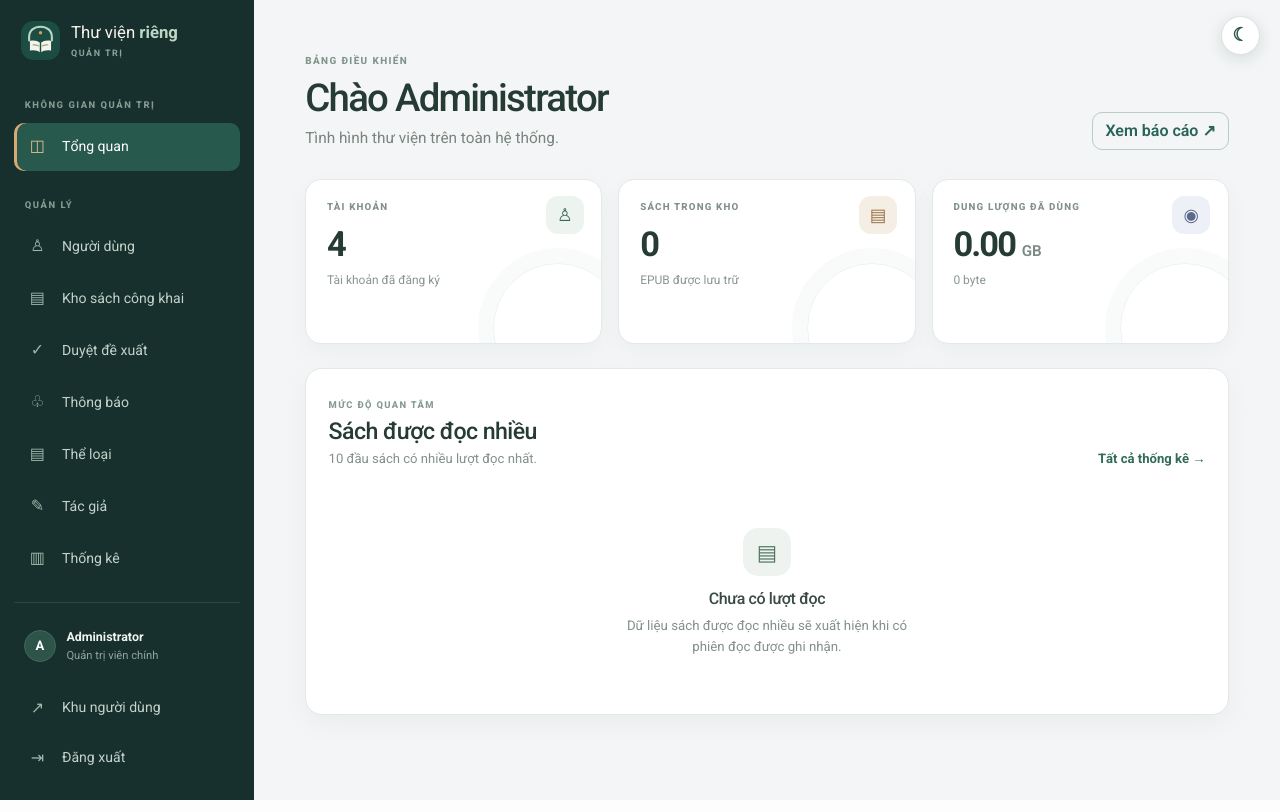
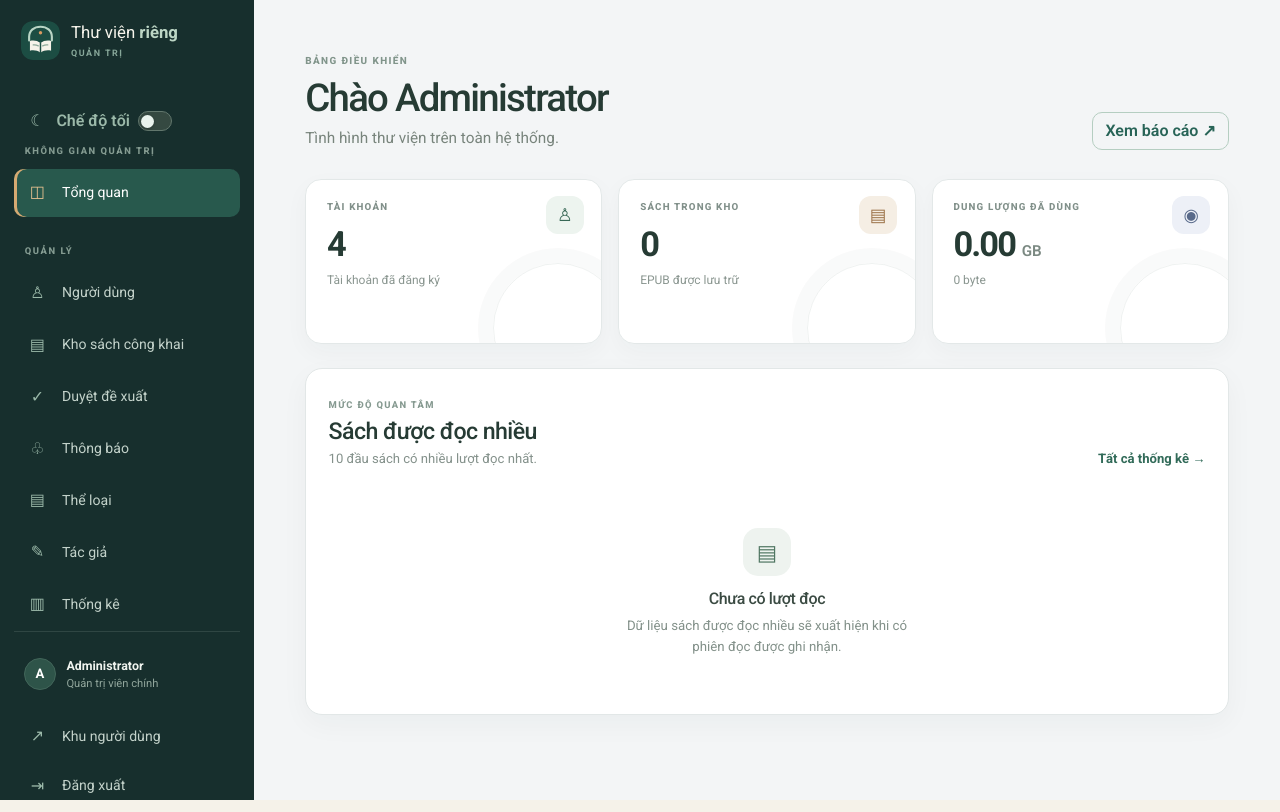
Before and after one commit to thanhcan1105/private_library_laravel, a Laravel app: page /admin in a window 1280 px wide. Run offline with Laravel 12, Linux system fonts and the light colour scheme; a user stored in the database is signed in; data comes from the database, SQL or seed files in the repository; data that the repository does not hold is empty; style sheets or scripts are compiled from the project's sources; parts of the project's set-up code (start-up, migrations or seed data) failed here and were passed over.

Commit message:
Arrange theme control icon label and switch

```diff
--- a/public/css/library.css
+++ b/public/css/library.css
@@ -2280,8 +2280,20 @@ html[data-theme="dark"] body:is(.user-body, .admin-body) :is(.border, .border-to
 html[data-theme="dark"] body:is(.user-body, .admin-body) .app-confirm-modal .modal-content { border-color: #354540; }
 html[data-theme="dark"] body:is(.user-body, .admin-body) .theme-toggle-btn { border-color: #52645b; color: #d8e5de; }
 html[data-theme="dark"] body.user-body .theme-toggle-btn:hover { background: #263d37; color: #fff; }
-.theme-toggle-icon { display: inline-grid; width: 2.45rem; height: 2.45rem; place-items: center; padding: 0; border-radius: 50%; font-size: 1.15rem; line-height: 1; }
-.theme-toggle-icon > span { display: block; width: auto; color: inherit; font-size: inherit; }
-.theme-toggle-icon:hover { transform: translateY(-1px); }
-.admin-theme-toggle { position: fixed; z-index: 1030; top: 1rem; right: 1.25rem; border-color: #d8e2dc; background: #fff; color: #31584b; box-shadow: 0 4px 16px rgba(25, 43, 38, .12); }
-html[data-theme="dark"] body:is(.user-body, .admin-body) .theme-toggle-icon { border-color: #52645b; background: #24332f; color: #f4d58b; }
+.theme-toggle-btn { display: inline-flex; align-items: center; gap: .5rem; white-space: nowrap; }
+.theme-toggle-icon { display: inline-grid; width: 1.1rem; place-items: center; color: #6f7d75; font-size: 1rem; line-height: 1; }
+.theme-toggle-label { font-size: .78rem; font-weight: 600; }
+.theme-toggle-track { position: relative; display: inline-flex; width: 2.15rem; height: 1.2rem; flex: 0 0 auto; align-items: center; padding: .13rem; border: 1px solid #c3cec8; border-radius: 999px; background: #e8eeea; transition: background-color .18s ease, border-color .18s ease; }
+.theme-toggle-thumb { width: .82rem; height: .82rem; border-radius: 50%; background: #fff; box-shadow: 0 1px 3px rgba(0,0,0,.2); transition: transform .18s ease; }
+.theme-toggle-btn[aria-checked="true"] .theme-toggle-track { border-color: #39836f; background: #39836f; }
+.theme-toggle-btn[aria-checked="true"] .theme-toggle-thumb { transform: translateX(.91rem); }
+.admin-side-link.theme-toggle-btn { min-height: 42px; }
+.admin-side-link > .theme-toggle-icon { display: grid; width: 22px; place-items: center; }
+.admin-side-link > .theme-toggle-label { display: block; width: auto; place-items: initial; }
+.admin-side-link > .theme-toggle-track { display: inline-flex; width: 2.15rem; place-items: initial; }
+.admin-side-link > .theme-toggle-label { display: block; width: auto; place-items: initial; }
+.admin-side-link .theme-toggle-track { border-color: #62776d; background: #354941; }
+.admin-side-link[aria-checked="true"] .theme-toggle-track { border-color: #76b99d; background: #39836f; }
+.admin-side-link .theme-toggle-thumb { background: #eaf4ee; }
+html[data-theme="dark"] body.user-body .theme-toggle-btn { background: #24332f; }
+html[data-theme="dark"] body:is(.user-body, .admin-body) .theme-toggle-icon { color: #f4d58b; }
--- a/resources/js/app.js
+++ b/resources/js/app.js
@@ -11,8 +11,6 @@ const applyPrivateLibraryTheme = (theme) => {
     themeButtons.forEach((button) => {
         const isDark = nextTheme === 'dark';
         button.setAttribute('aria-checked', String(isDark));
-        button.setAttribute('aria-label', isDark ? 'Chuyển sang giao diện sáng' : 'Chuyển sang giao diện tối');
-        button.title = isDark ? 'Chuyển sang giao diện sáng' : 'Chuyển sang giao diện tối';
         const icon = button.querySelector('[data-theme-icon]');
         if (icon) {
             icon.textContent = isDark ? '☀' : '☾';
@@ -74,10 +72,7 @@ document.addEventListener('click', async (event) => {
     } catch {
         applyPrivateLibraryTheme(previousTheme);
         button.title = 'Không lưu được giao diện. Hãy thử lại.';
-        window.setTimeout(() => {
-            const isDark = document.documentElement.dataset.theme === 'dark';
-            button.title = isDark ? 'Chuyển sang giao diện sáng' : 'Chuyển sang giao diện tối';
-        }, 2200);
+        window.setTimeout(() => { button.title = 'Chế độ tối'; }, 2200);
     } finally {
         themeButtons.forEach((themeButton) => { themeButton.disabled = false; });
     }
--- a/resources/views/layouts/admin.blade.php
+++ b/resources/views/layouts/admin.blade.php
@@ -23,6 +23,7 @@
 <div class="admin-shell">
     <aside class="admin-sidebar" aria-label="Điều hướng quản trị">
         <a class="admin-sidebar-brand" href="{{ route('admin.dashboard') }}"><img src="{{ asset('images/brand-mark.svg') }}" alt=""><span>Thư viện <strong>riêng</strong><small>QUẢN TRỊ</small></span></a>
+        <button type="button" class="admin-side-link theme-toggle-btn" data-theme-toggle role="switch" aria-label="Chế độ tối" title="Chế độ tối" aria-checked="{{ $appTheme === 'dark' ? 'true' : 'false' }}"><span class="theme-toggle-icon" data-theme-icon aria-hidden="true">{{ $appTheme === 'dark' ? '☀' : '☾' }}</span><span class="theme-toggle-label">Chế độ tối</span><span class="theme-toggle-track" aria-hidden="true"><span class="theme-toggle-thumb"></span></span></button>
         <div class="admin-sidebar-caption">KHÔNG GIAN QUẢN TRỊ</div>
         <a class="admin-side-link @if (request()->routeIs('admin.dashboard')) active @endif" href="{{ route('admin.dashboard') }}"><span aria-hidden="true">◫</span>Tổng quan</a>
         <div class="admin-sidebar-caption admin-sidebar-section">QUẢN LÝ</div>
@@ -45,7 +46,6 @@
             </form>
         </div>
     </aside>
-    <button type="button" class="btn btn-light theme-toggle-btn theme-toggle-icon admin-theme-toggle" data-theme-toggle role="switch" aria-label="Chuyển sang giao diện tối" title="Chuyển sang giao diện tối" aria-checked="{{ $appTheme === 'dark' ? 'true' : 'false' }}"><span data-theme-icon aria-hidden="true">{{ $appTheme === 'dark' ? '☀' : '☾' }}</span></button>
     <main class="app-main admin-main">@yield('content')</main>
 </div>
 <script src="https://cdn.jsdelivr.net/npm/bootstrap@5.3.3/dist/js/bootstrap.bundle.min.js"></script>
--- a/resources/views/layouts/app.blade.php
+++ b/resources/views/layouts/app.blade.php
@@ -79,7 +79,7 @@
                 </div>
             </div>
         @endauth
-        <button type="button" class="btn btn-sm btn-outline-secondary theme-toggle-btn theme-toggle-icon ms-auto" data-theme-toggle role="switch" aria-label="Chuyển sang giao diện tối" title="Chuyển sang giao diện tối" aria-checked="{{ $appTheme === 'dark' ? 'true' : 'false' }}"><span data-theme-icon aria-hidden="true">{{ $appTheme === 'dark' ? '☀' : '☾' }}</span></button>
+        <button type="button" class="btn btn-sm btn-outline-secondary theme-toggle-btn" data-theme-toggle role="switch" aria-label="Chế độ tối" title="Chế độ tối" aria-checked="{{ $appTheme === 'dark' ? 'true' : 'false' }}"><span class="theme-toggle-icon" data-theme-icon aria-hidden="true">{{ $appTheme === 'dark' ? '☀' : '☾' }}</span><span class="theme-toggle-label">Chế độ tối</span><span class="theme-toggle-track" aria-hidden="true"><span class="theme-toggle-thumb"></span></span></button>
     </div>
 </nav>
 <main class="container-xl app-main @if (request()->routeIs('books.show')) app-main-reader @endif">
```
